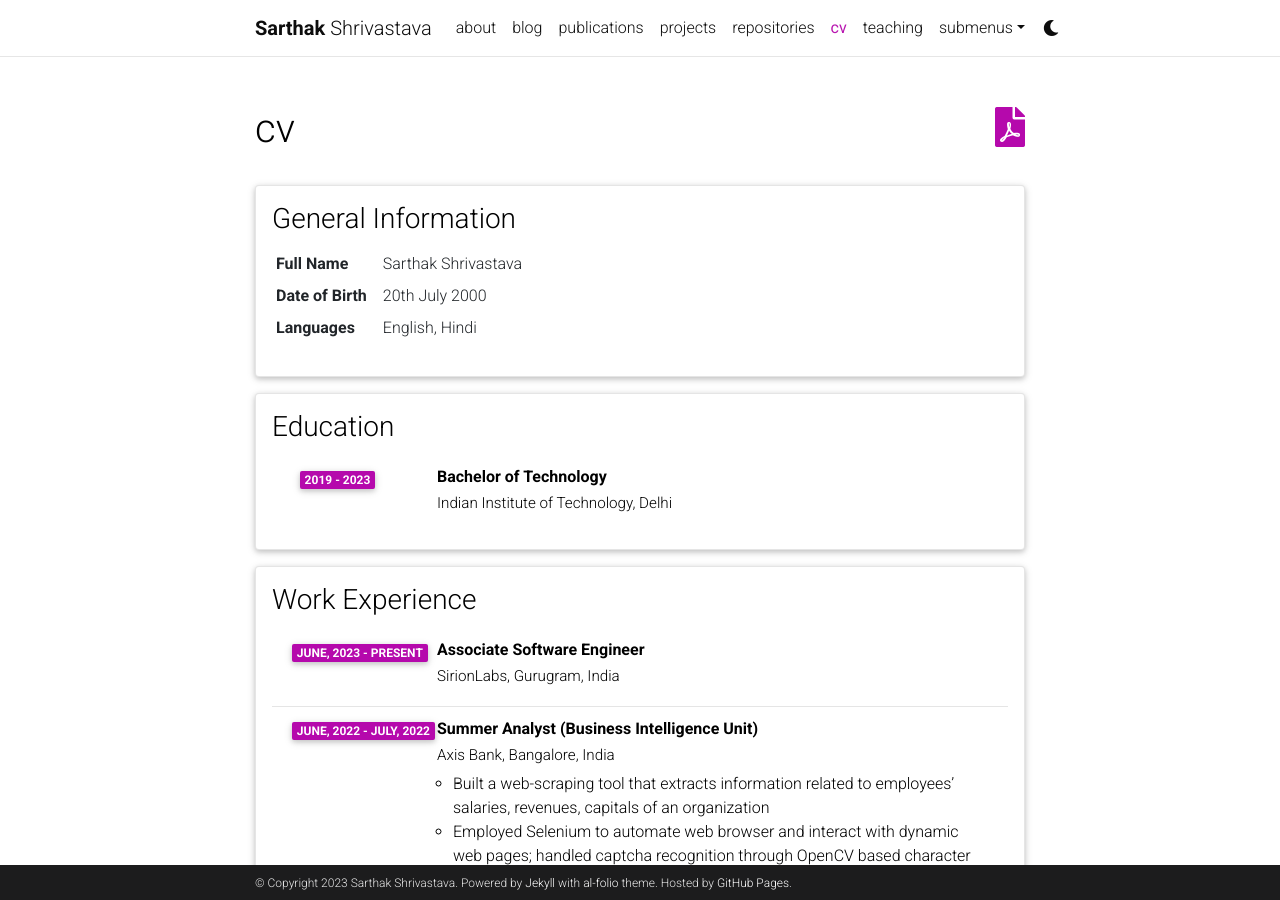
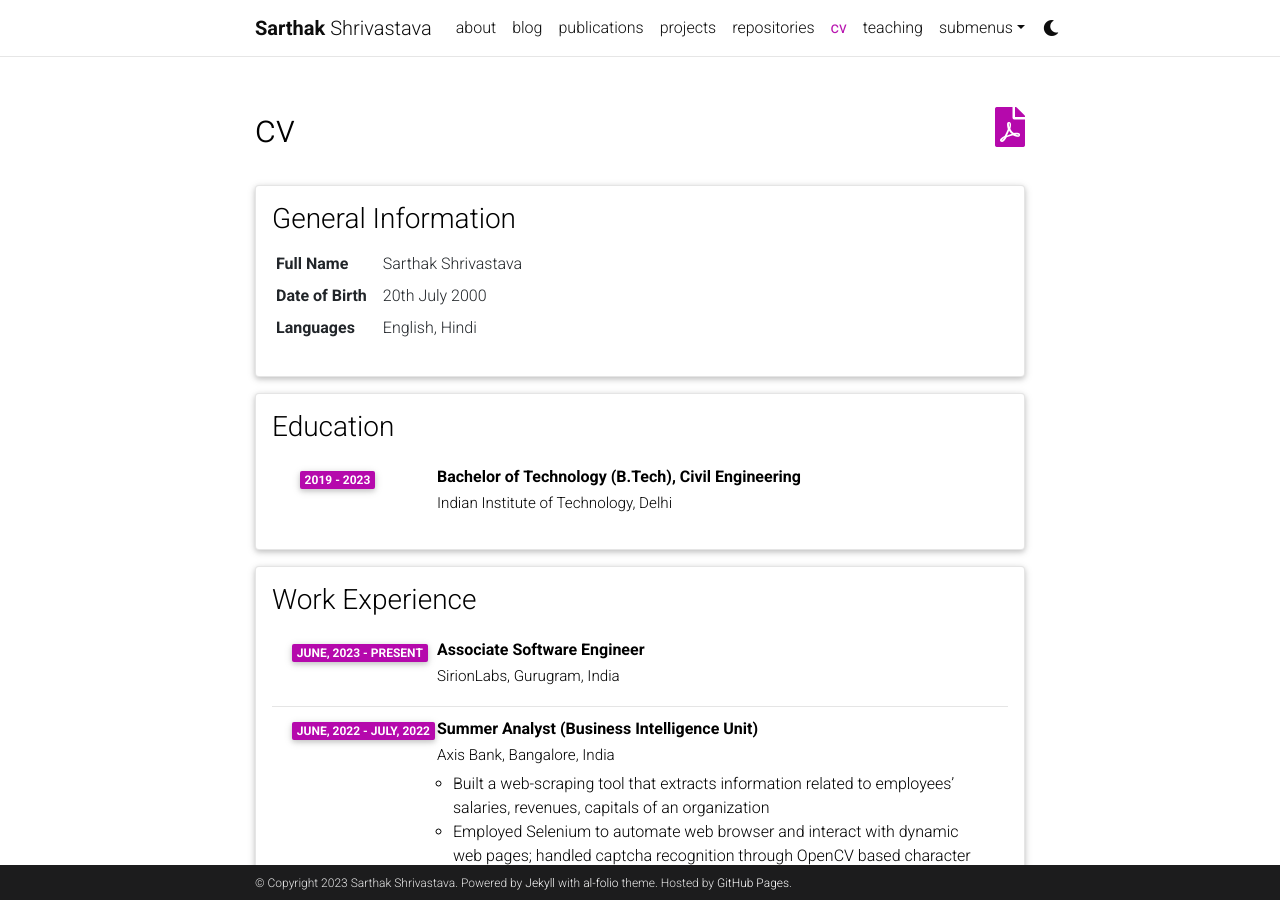
Before and after one commit to sarthaks20/sarthaks20.github.io, a Jekyll site: the page built from _pages/cv.md, in a window 1280 px wide and 900 px high. Built offline with Jekyll 4.4.1, drawn with Linux system fonts in a browser that asks for light colours; comment, search, counter and statistics services are not loaded; a style sheet for code colours, icons or effects is not loaded.

Commit message:
Update cv.yml

```diff
--- a/_data/cv.yml
+++ b/_data/cv.yml
@@ -11,7 +11,7 @@
 - title: Education
   type: time_table
   contents:
-    - title: Bachelor of Technology
+    - title: Bachelor of Technology (B.Tech), Civil Engineering
       institution: Indian Institute of Technology, Delhi
       year: 2019 - 2023
 #       description:
```
